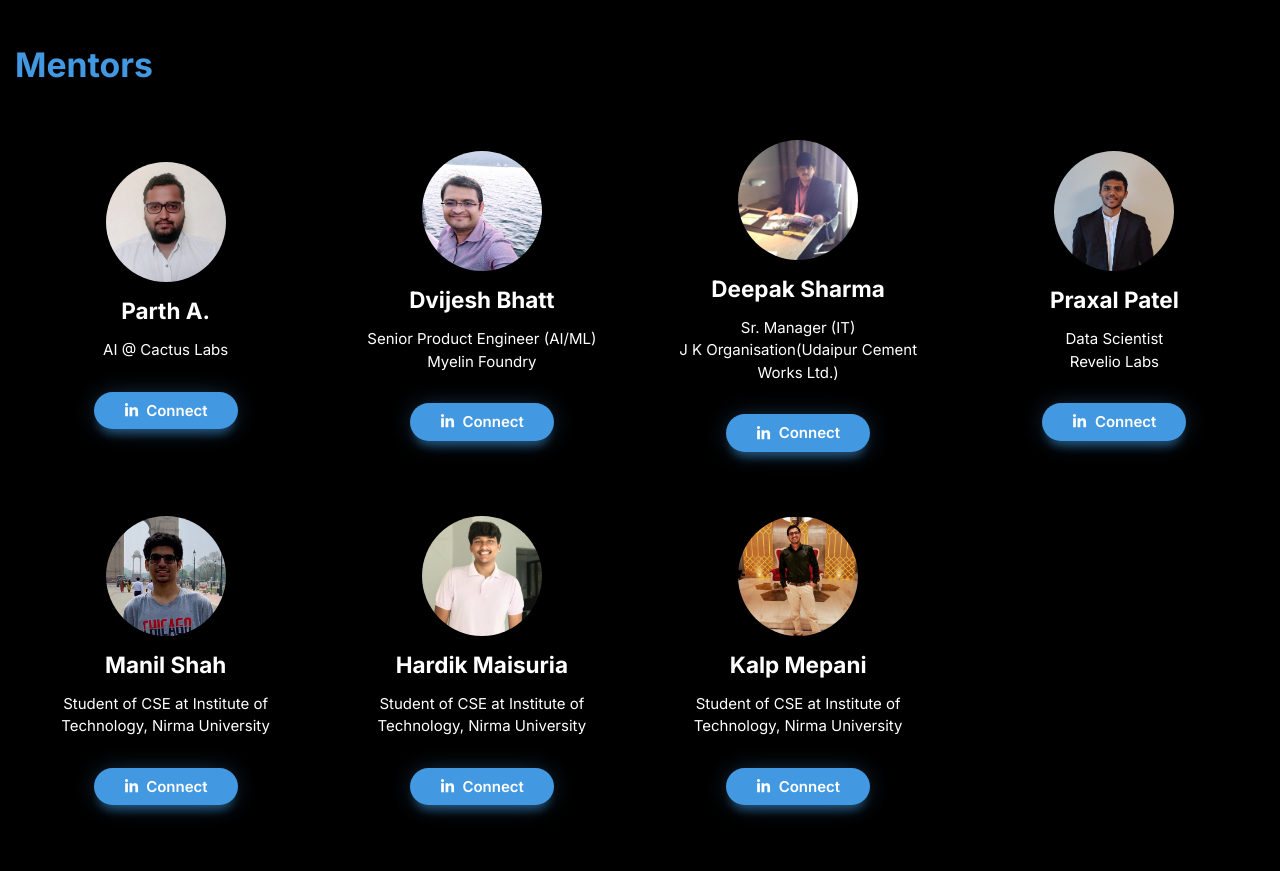
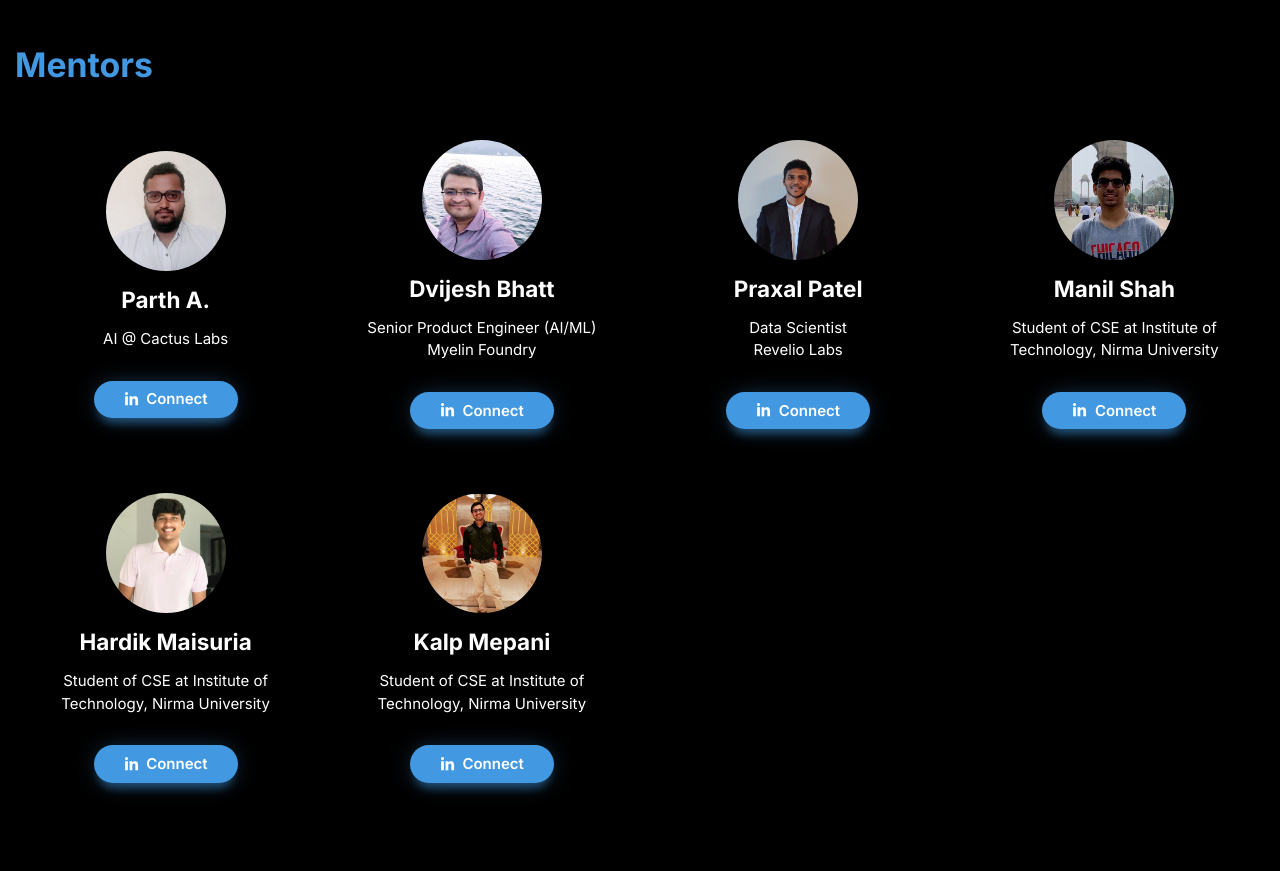
Before and after one commit to JaiminSalvi/MINed-25-deploy, a Next.js app: page /events in a window 1280 px wide. Shown: the part 1820-2691 px from the top of the page. Built offline with nearby package versions, Linux system fonts and the light colour scheme.

Commit message:
Update Mentors.js

```diff
--- a/components/Mentors.js
+++ b/components/Mentors.js
@@ -26,13 +26,7 @@ export default function Mentors() {
       designation: "Senior Product Engineer (AI/ML)",
       company: "Myelin Foundry",
     },
-    {
-      name: "Deepak Sharma",
-      image: "/deepak_sharma.jpg",
-      linkedIn: "https://www.linkedin.com/in/deepak-sharma-a528b015/",
-      designation: "Sr. Manager (IT)",
-      company: "J K Organisation(Udaipur Cement Works Ltd.)",
-    },
+
     {
       name: "Praxal Patel",
       image: "/praxal_patel.jpeg",
```
